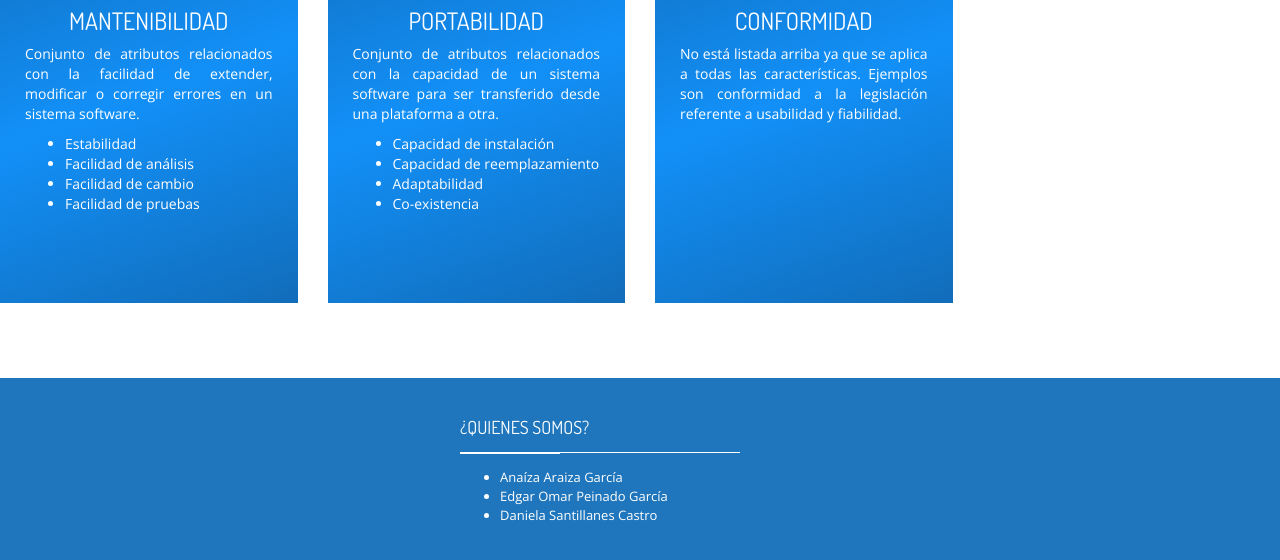
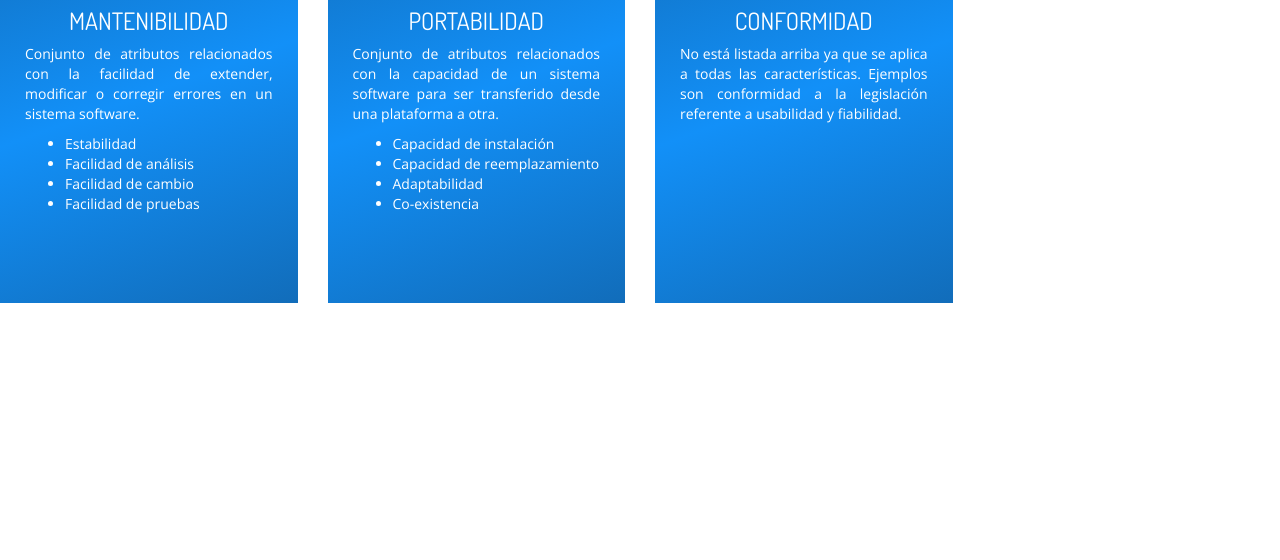
Before and after one commit to Iza19/ISO-9126, a plain HTML site: page calidad.html in a window 1280 px wide. Shown: the part 820-1380 px from the top of the page. After the commit the page ends 1198 px from the top, so only its background shows below. Drawn offline with nearby package versions, Linux system fonts and the light colour scheme.

Commit message:
Update calidad.html

```diff
--- a/calidad.html
+++ b/calidad.html
@@ -176,25 +176,6 @@
         </div> <!-- /.row -->
       </div>
     </div> <!-- /.about-us -->
-    <footer class="main-footer">
-      <div class="footer-main">
-        <div class="container">
-          <div class="row">
-            <div class="col-md-offset-4 col-md-4">
-              <div class="footer-col">
-                <h4 class="footer-title">¿Quienes somos?<span class="title-under"></span></h4>
-                <div class="footer-content">
-                  <ul>
-                    <li>Anaíza Araiza García</li>
-                    <li>Edgar Omar Peinado García</li>
-                    <li>Daniela Santillanes Castro</li>
-                  </ul>
-                </div>
-              </div>
-            </div>
-          </div>
-    </footer> <!-- main-footer -->
-
     <!--  Scripts
     ================================================== -->
 
```
